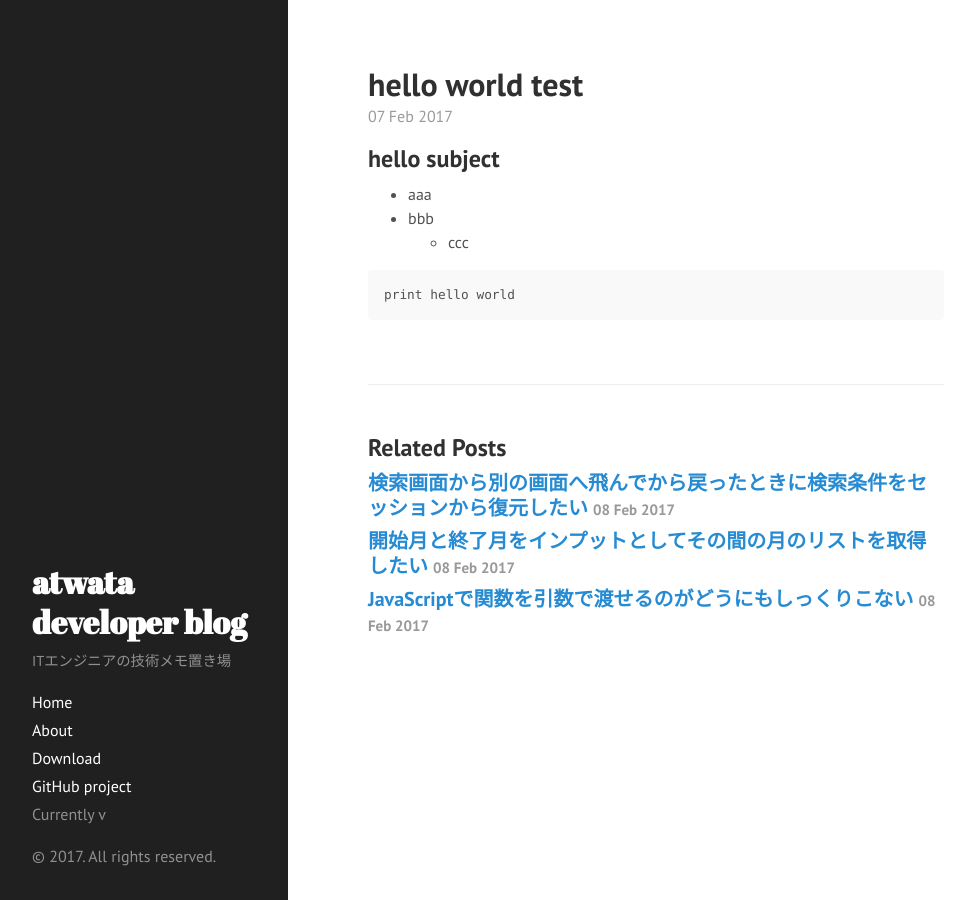
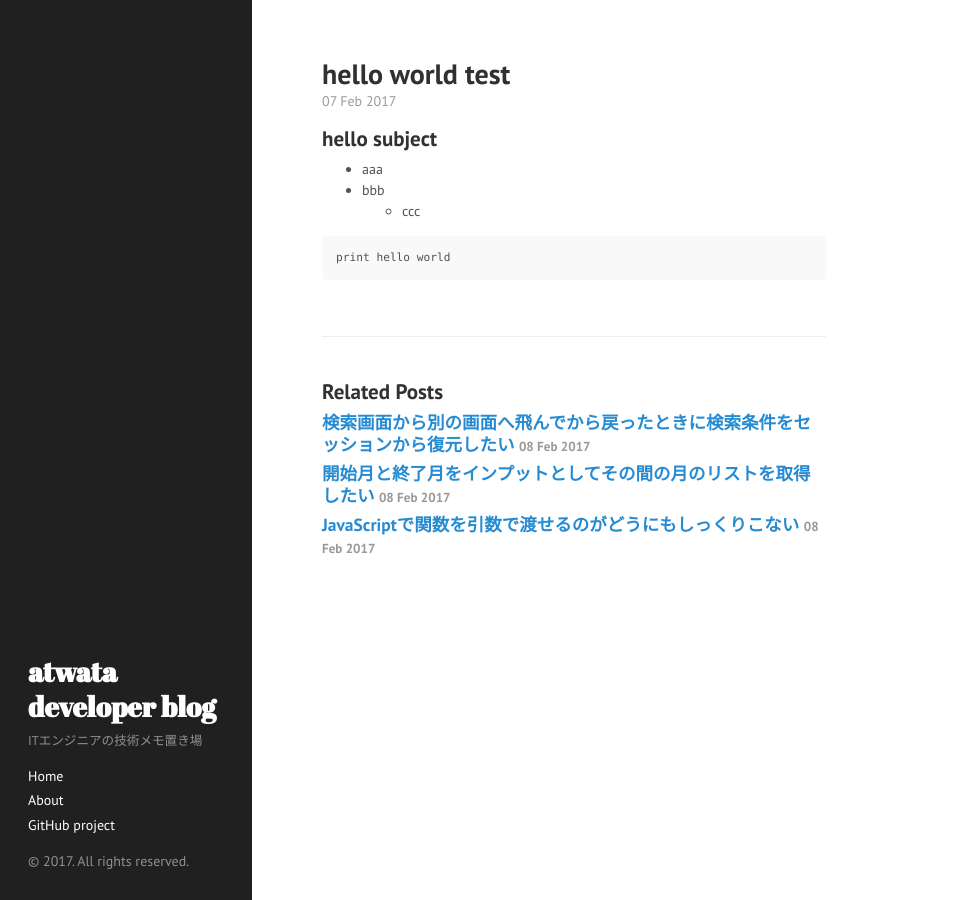
Before and after one commit to atwata/atwata.github.io, a Jekyll site: the page built from _posts/2017-02-07-hello.md, in a window 1280 px wide. Shown: the whole page, without its empty margins (0-979 px from the left). Built offline with Jekyll 4.4.1, drawn with Linux system fonts in a browser that asks for light colours.

Commit message:
adjust css

```diff
--- a/_includes/sidebar.html
+++ b/_includes/sidebar.html
@@ -2,7 +2,7 @@
   <div class="container sidebar-sticky">
     <div class="sidebar-about">
       <h1>
-        <a href="{{ site.baseurl }}">
+        <a href="{{ site.baseurl }}/">
           {{ site.title }}
         </a>
       </h1>
@@ -10,7 +10,7 @@
     </div>
 
     <nav class="sidebar-nav">
-      <a class="sidebar-nav-item{% if page.url == site.baseurl %} active{% endif %}" href="{{ site.baseurl }}">Home</a>
+      <a class="sidebar-nav-item{% if page.url == site.baseurl %} active{% endif %}" href="{{ site.baseurl }}/">Home</a>
 
       {% comment %}
         The code below dynamically generates a sidebar nav of pages with
@@ -26,9 +26,9 @@
         {% endif %}
       {% endfor %}
 
-      <a class="sidebar-nav-item" href="{{ site.github.repo }}/archive/v{{ site.version }}.zip">Download</a>
+      <!-- <a class="sidebar-nav-item" href="{{ site.github.repo }}/archive/v{{ site.version }}.zip">Download</a> -->
       <a class="sidebar-nav-item" href="{{ site.github.repo }}">GitHub project</a>
-      <span class="sidebar-nav-item">Currently v{{ site.version }}</span>
+      <!-- <span class="sidebar-nav-item">Currently v{{ site.version }}</span> -->
     </nav>
 
     <p>&copy; {{ site.time | date: '%Y' }}. All rights reserved.</p>
--- a/public/css/hyde.css
+++ b/public/css/hyde.css
@@ -41,7 +41,7 @@ html {
 }
 @media (min-width: 58em) {
   html {
-    font-size: 16px;
+    font-size: 14px;
   }
 }
 
--- a/public/css/poole.css
+++ b/public/css/poole.css
@@ -49,12 +49,12 @@ body {
 
 html {
   font-family: "Helvetica Neue", Helvetica, Arial, sans-serif;
-  font-size: 16px;
+  font-size: 14px;
   line-height: 1.5;
 }
 @media (min-width: 38em) {
   html {
-    font-size: 20px;
+    font-size: 16px;
   }
 }
 
```
